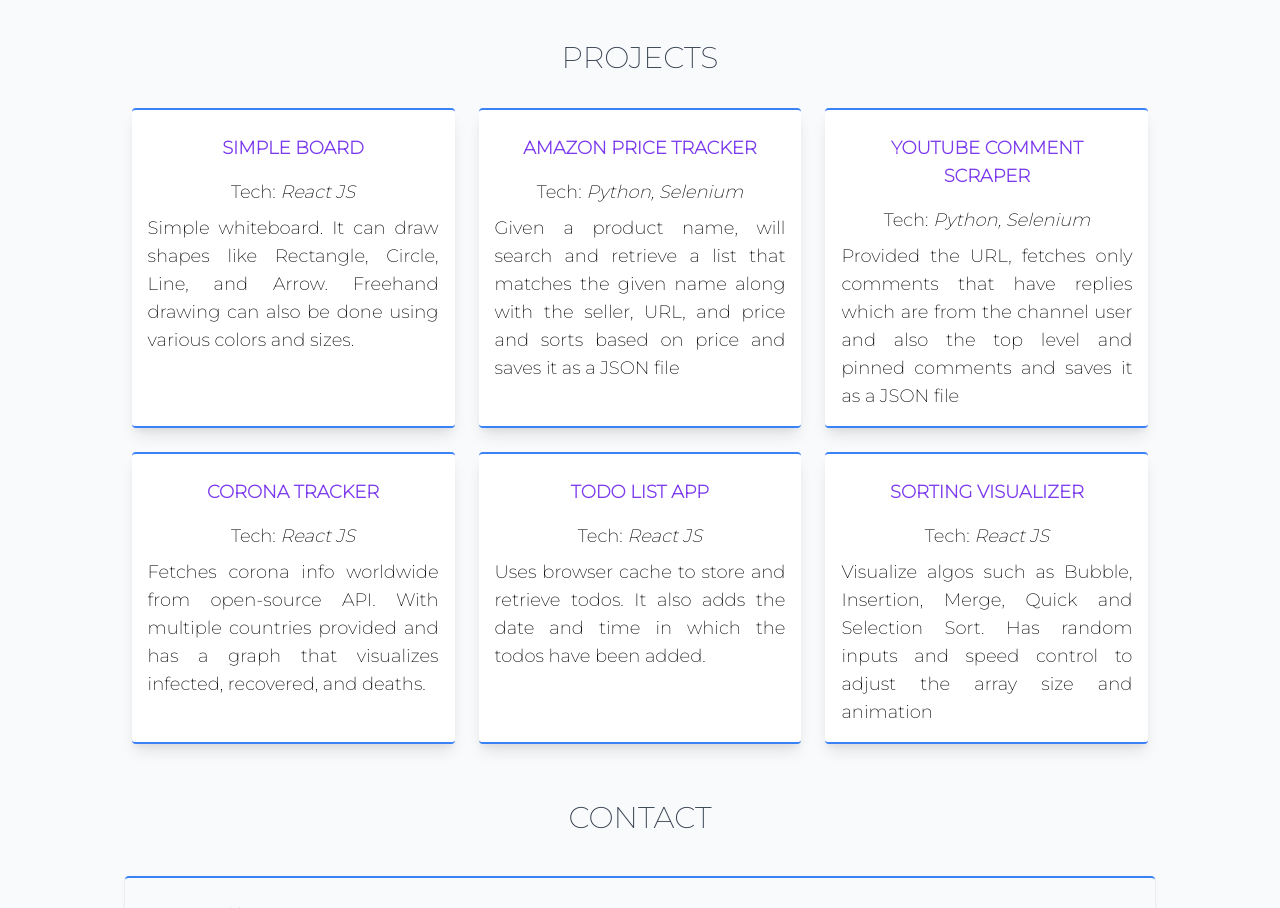
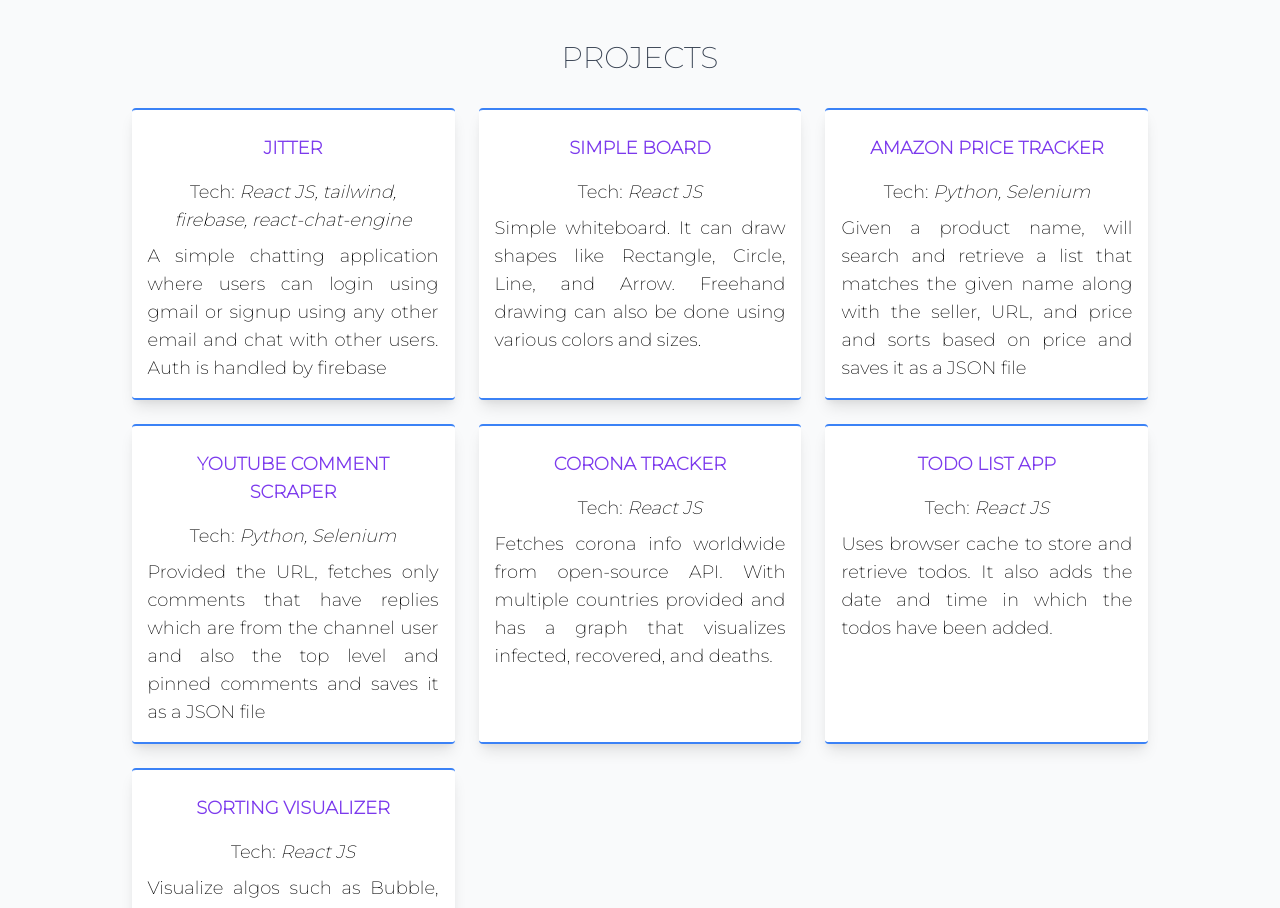
Before and after one commit to venkat-gvk/gvk, a React (Create React App) app: page / in a window 1280 px wide. Shown: the part 980-1888 px from the top of the page. Built offline with nearby package versions, Linux system fonts and the light colour scheme.

Commit message:
added jitter project

```diff
--- a/src/components/util_Projects_skills.js
+++ b/src/components/util_Projects_skills.js
@@ -1,4 +1,11 @@
 export const projects = [
+  {
+    name: "Jitter",
+    link: "https://jitter.netlify.app",
+    tech: "React JS, tailwind, firebase, react-chat-engine",
+    description: `A simple chatting application where users can login using gmail or
+            signup using any other email and chat with other users. Auth is handled by firebase`,
+  },
   {
     name: "Simple Board",
     link: "https://venkat-gvk.github.io/simpleboard/",
```
